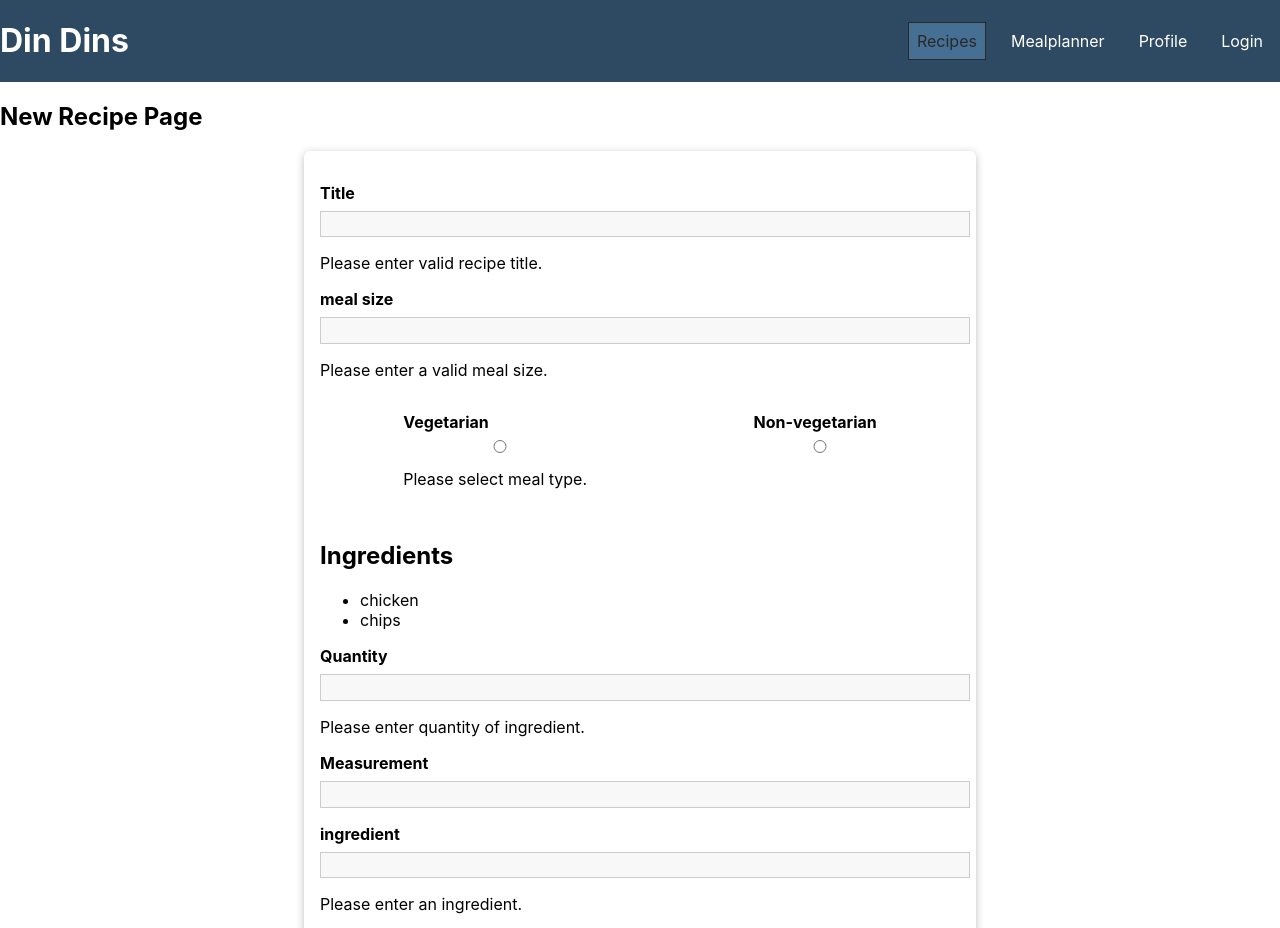
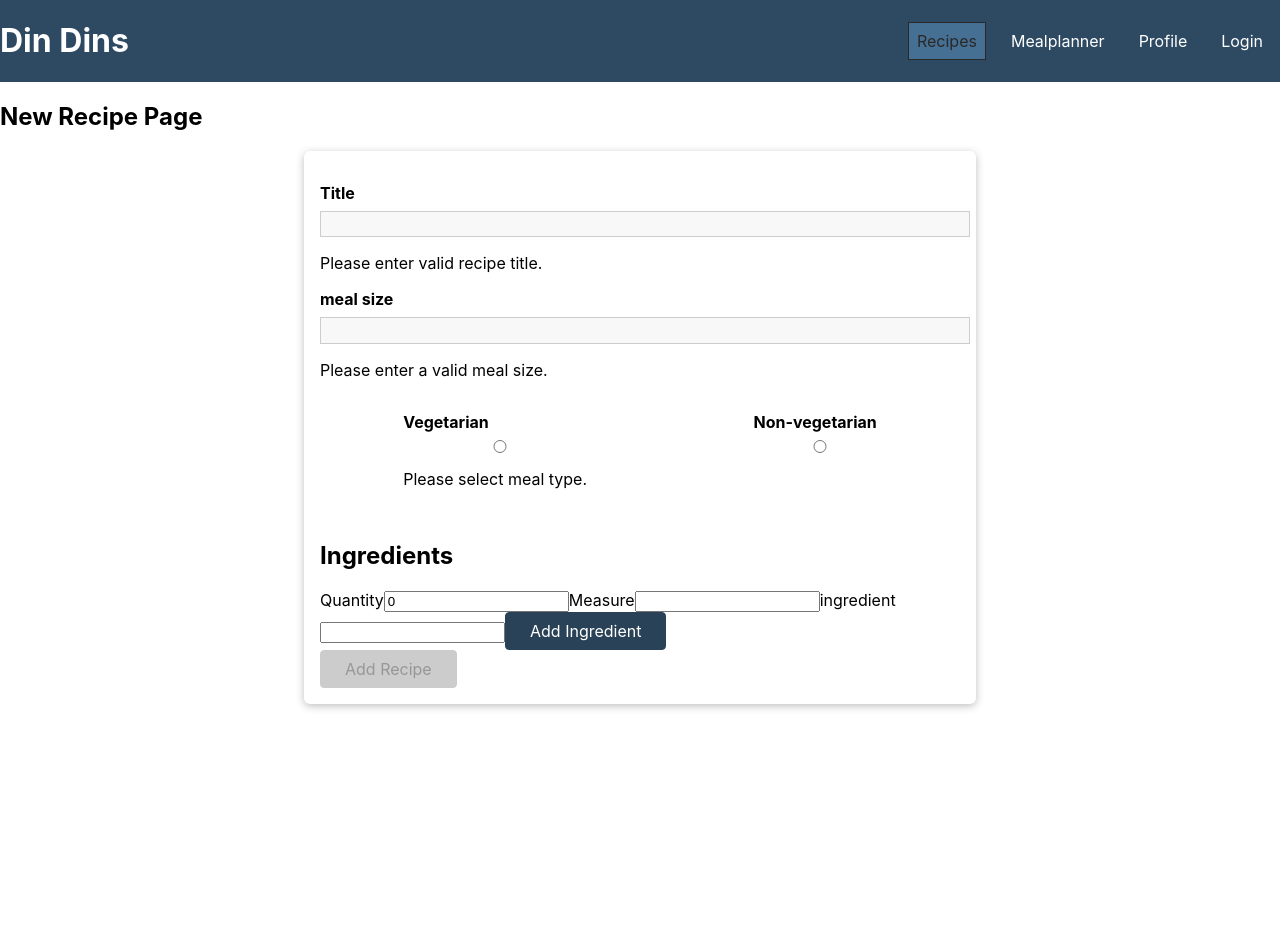
Before and after one commit to Max-Stevenson/din-dins, a React (Create React App) app in the folder frontend/: page /recipes/new in a window 1280 px wide. Shown: the top 928 px of the page. After the commit the page ends 800 px from the top, so only its background shows below. Built offline with nearby package versions, Linux system fonts and the light colour scheme.

Commit message:
Messy merge of ingredient functionality into NewRecipe.
- Needs refactor but can now add and remove individual ingredient items.

```diff
--- a/frontend/src/recipes/pages/NewRecipe.js
+++ b/frontend/src/recipes/pages/NewRecipe.js
@@ -1,11 +1,32 @@
-import React from "react";
+import React, { useState, useReducer } from "react";
 import Input from "../../shared/components/FormElements/Input";
 import Button from "../../shared/components/FormElements/Button";
 import "./NewRecipe.css";
 import { VALIDATOR_REQUIRE, VALIDATOR_MIN } from "../../shared/util/validators";
 import { useForm } from "../../shared/hooks/form-hook";
 
+const reducer = (state, action) => {
+  switch (action.type) {
+    case "ADD_ITEM":
+      return {
+        ingredients: [...state.ingredients, { ingredient: action.ingredient }]
+      };
+    case "REMOVE":
+      return {
+        ingredients: state.ingredients.filter(si => {
+          return si.ingredient.item !== action.i.ingredient.item;
+        })
+      };
+    default:
+      return state;
+  }
+};
+
 const NewRecipe = () => {
+  const [{ ingredients }, dispatch] = useReducer(reducer, { ingredients: [] });
+  const [quantity, setQuantity] = useState(0);
+  const [measure, setMeasure] = useState("");
+  const [item, setItem] = useState("");
   const [formState, inputHandler] = useForm(
     {
       title: {
@@ -19,23 +40,25 @@ const NewRecipe = () => {
       mealType: {
         value: "",
         isValid: false
-      },
-      ingredients: {
-        value: ["chicken", "chips"],
-        isValid: false
       }
     },
     false
   );
 
-  const handleIngredientAdd = event => {
-    event.preventDefault();
-
+  const handleAdd = e => {
+    e.preventDefault();
+    dispatch({
+      type: "ADD_ITEM",
+      ingredient: { quantity, measure, item }
+    });
+    setQuantity(0);
+    setMeasure("");
+    setItem("");
   };
 
   const recipeSubmitHandler = event => {
     event.preventDefault();
-    console.log(formState.inputs);
+    console.log({...formState.inputs, ingredients});
   };
 
   return (
@@ -86,43 +109,45 @@ const NewRecipe = () => {
         <div className="recipe-form__ingredients-list">
           <h2>Ingredients</h2>
           <ul>
-            {formState.inputs.ingredients.value.map(ing => (
-              <li>{ing}</li>
+            {ingredients.map((i, idx) => (
+              <li key={idx}>
+                {i.ingredient.quantity} {i.ingredient.measure}{" "}
+                {i.ingredient.item}
+                <button
+                  onClick={e => {
+                    e.preventDefault();
+                    dispatch({ type: "REMOVE", i });
+                  }}
+                >
+                  Remove
+                </button>
+              </li>
             ))}
           </ul>
-          <Input
-            element="input"
-            id="quantity"
-            name="quantity"
+          <label htmlFor="ingredientQuantity">Quantity</label>
+          <input
             type="number"
+            id="ingredientQuantity"
             label="Quantity"
-            validators={[VALIDATOR_REQUIRE()]}
-            onInput={inputHandler}
-            value={0}
-            errorText="Please enter quantity of ingredient."
+            onChange={e => setQuantity(e.target.value)}
+            value={quantity}
           />
-          <Input
-            element="input"
-            id="measurement"
-            name="measurement"
+          <label htmlFor="ingredientMeasure">Measure</label>
+          <input
             type="text"
+            id="ingredientMeasure"
             label="Measurement"
-            validators={[]}
-            onInput={inputHandler}
-            value={""}
+            onChange={e => setMeasure(e.target.value)}
+            value={measure}
           />
-          <Input
-            element="input"
+          <label htmlFor="ingredient">ingredient</label>
+          <input
+            type="text"
             id="ingredient"
-            name="ingredient"
-            type="text"
-            label="ingredient"
-            validators={[VALIDATOR_REQUIRE()]}
-            onInput={inputHandler}
-            value={""}
-            errorText="Please enter an ingredient."
+            onChange={e => setItem(e.target.value)}
+            value={item}
           />
-          <Button onClick={handleIngredientAdd}>Add Ingredient</Button>
+          <Button onClick={handleAdd}>Add Ingredient</Button>
         </div>
         <Button type="submit" disabled={!formState.isValid}>
           Add Recipe
```
